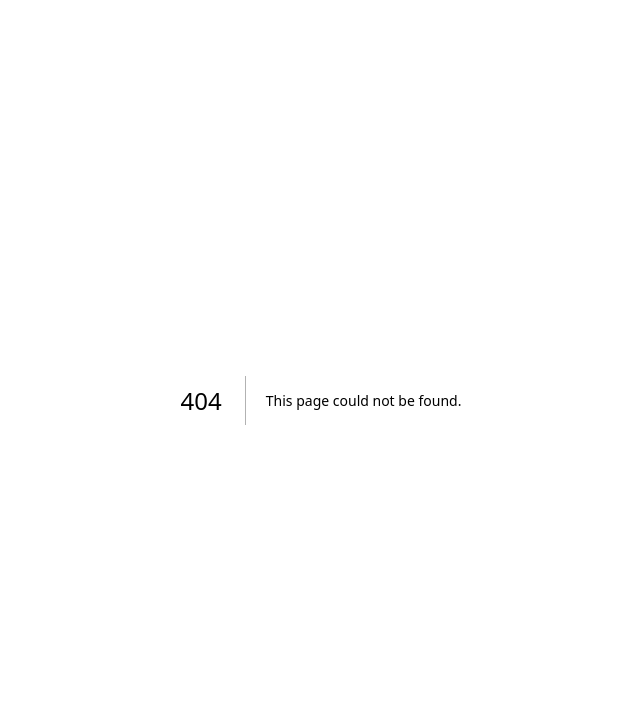
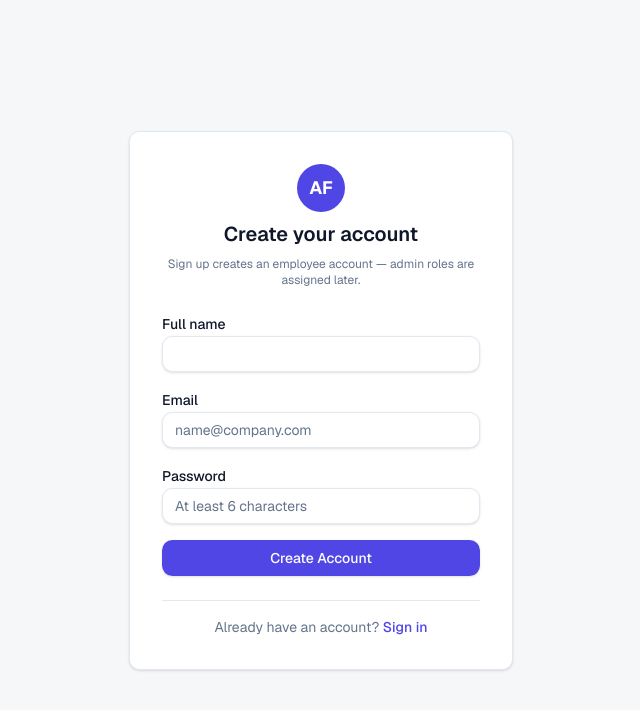
Before and after one commit to kuntardivyang/assetflow, a Next.js app: page /signup in a window 1280 px wide. Before the commit this address had no page. Shown: the top 710 px of the page, without its empty margins (319-959 px from the left). Built offline with nearby package versions, Linux system fonts and the light colour scheme.

Commit message:
feat: login and signup screens

```diff
--- /dev/null
+++ b/app/(auth)/login/page.tsx
@@ -0,0 +1,101 @@
+"use client";
+
+import { useState } from "react";
+import { useRouter } from "next/navigation";
+import Link from "next/link";
+import { signIn } from "next-auth/react";
+import { Button } from "@/components/ui/button";
+import { Input } from "@/components/ui/input";
+import { Label } from "@/components/ui/label";
+import { Card } from "@/components/ui/card";
+
+export default function LoginPage() {
+  const router = useRouter();
+  const [email, setEmail] = useState("");
+  const [password, setPassword] = useState("");
+  const [error, setError] = useState("");
+  const [loading, setLoading] = useState(false);
+
+  async function handleSubmit(e: React.FormEvent) {
+    e.preventDefault();
+    setError("");
+    setLoading(true);
+    const res = await signIn("credentials", {
+      email,
+      password,
+      redirect: false,
+    });
+    setLoading(false);
+    if (res?.error) {
+      setError("Invalid email or password");
+      return;
+    }
+    router.push("/dashboard");
+    router.refresh();
+  }
+
+  return (
+    <div className="flex min-h-screen items-center justify-center bg-background px-4">
+      <Card className="w-full max-w-sm p-8">
+        <div className="mb-6 flex flex-col items-center gap-2">
+          <div className="flex h-12 w-12 items-center justify-center rounded-full bg-primary text-lg font-bold text-primary-foreground">
+            AF
+          </div>
+          <h1 className="text-xl font-semibold">AssetFlow — login</h1>
+        </div>
+
+        <form onSubmit={handleSubmit} className="space-y-4">
+          <div className="space-y-1.5">
+            <Label htmlFor="email">Email</Label>
+            <Input
+              id="email"
+              type="email"
+              placeholder="name@company.com"
+              value={email}
+              onChange={(e) => setEmail(e.target.value)}
+              required
+            />
+          </div>
+          <div className="space-y-1.5">
+            <div className="flex items-center justify-between">
+              <Label htmlFor="password">Password</Label>
+              <button
+                type="button"
+                className="text-xs text-muted-foreground hover:text-foreground"
+                onClick={() => alert("Password reset is not part of this demo.")}
+              >
+                Forgot password
+              </button>
+            </div>
+            <Input
+              id="password"
+              type="password"
+              placeholder="••••••••••"
+              value={password}
+              onChange={(e) => setPassword(e.target.value)}
+              required
+            />
+          </div>
+
+          {error && <p className="text-sm text-danger">{error}</p>}
+
+          <Button type="submit" className="w-full" disabled={loading}>
+            {loading ? "Signing in…" : "Sign in"}
+          </Button>
+        </form>
+
+        <div className="mt-6 border-t border-border pt-4 text-center text-sm text-muted-foreground">
+          <p className="mb-2">New here?</p>
+          <p className="mb-3 text-xs">
+            Sign up creates an employee account — admin roles are assigned later.
+          </p>
+          <Link href="/signup">
+            <Button variant="outline" className="w-full">
+              Create Account
+            </Button>
+          </Link>
+        </div>
+      </Card>
+    </div>
+  );
+}
--- /dev/null
+++ b/app/(auth)/signup/page.tsx
@@ -0,0 +1,105 @@
+"use client";
+
+import { useState } from "react";
+import { useRouter } from "next/navigation";
+import Link from "next/link";
+import { signIn } from "next-auth/react";
+import { Button } from "@/components/ui/button";
+import { Input } from "@/components/ui/input";
+import { Label } from "@/components/ui/label";
+import { Card } from "@/components/ui/card";
+
+export default function SignupPage() {
+  const router = useRouter();
+  const [form, setForm] = useState({ name: "", email: "", password: "" });
+  const [error, setError] = useState("");
+  const [loading, setLoading] = useState(false);
+
+  function update(k: keyof typeof form) {
+    return (e: React.ChangeEvent<HTMLInputElement>) =>
+      setForm((f) => ({ ...f, [k]: e.target.value }));
+  }
+
+  async function handleSubmit(e: React.FormEvent) {
+    e.preventDefault();
+    setError("");
+    setLoading(true);
+    const res = await fetch("/api/auth/signup", {
+      method: "POST",
+      headers: { "Content-Type": "application/json" },
+      body: JSON.stringify(form),
+    });
+    if (!res.ok) {
+      const data = await res.json().catch(() => ({}));
+      setError(data.error ?? "Could not create account");
+      setLoading(false);
+      return;
+    }
+    // Auto sign-in after signup.
+    await signIn("credentials", {
+      email: form.email,
+      password: form.password,
+      redirect: false,
+    });
+    router.push("/dashboard");
+    router.refresh();
+  }
+
+  return (
+    <div className="flex min-h-screen items-center justify-center bg-background px-4">
+      <Card className="w-full max-w-sm p-8">
+        <div className="mb-6 flex flex-col items-center gap-2">
+          <div className="flex h-12 w-12 items-center justify-center rounded-full bg-primary text-lg font-bold text-primary-foreground">
+            AF
+          </div>
+          <h1 className="text-xl font-semibold">Create your account</h1>
+          <p className="text-center text-xs text-muted-foreground">
+            Sign up creates an employee account — admin roles are assigned later.
+          </p>
+        </div>
+
+        <form onSubmit={handleSubmit} className="space-y-4">
+          <div className="space-y-1.5">
+            <Label htmlFor="name">Full name</Label>
+            <Input id="name" value={form.name} onChange={update("name")} required />
+          </div>
+          <div className="space-y-1.5">
+            <Label htmlFor="email">Email</Label>
+            <Input
+              id="email"
+              type="email"
+              placeholder="name@company.com"
+              value={form.email}
+              onChange={update("email")}
+              required
+            />
+          </div>
+          <div className="space-y-1.5">
+            <Label htmlFor="password">Password</Label>
+            <Input
+              id="password"
+              type="password"
+              placeholder="At least 6 characters"
+              value={form.password}
+              onChange={update("password")}
+              required
+            />
+          </div>
+
+          {error && <p className="text-sm text-danger">{error}</p>}
+
+          <Button type="submit" className="w-full" disabled={loading}>
+            {loading ? "Creating…" : "Create Account"}
+          </Button>
+        </form>
+
+        <div className="mt-6 border-t border-border pt-4 text-center text-sm text-muted-foreground">
+          Already have an account?{" "}
+          <Link href="/login" className="font-medium text-primary hover:underline">
+            Sign in
+          </Link>
+        </div>
+      </Card>
+    </div>
+  );
+}
--- a/app/page.tsx
+++ b/app/page.tsx
@@ -1,65 +1,6 @@
-import Image from "next/image";
+import { redirect } from "next/navigation";
 
+// Entry point — middleware sends unauthenticated users to /login.
 export default function Home() {
-  return (
-    <div className="flex flex-col flex-1 items-center justify-center bg-zinc-50 font-sans dark:bg-black">
-      <main className="flex flex-1 w-full max-w-3xl flex-col items-center justify-between py-32 px-16 bg-white dark:bg-black sm:items-start">
-        <Image
-          className="dark:invert"
-          src="/next.svg"
-          alt="Next.js logo"
-          width={100}
-          height={20}
-          priority
-        />
-        <div className="flex flex-col items-center gap-6 text-center sm:items-start sm:text-left">
-          <h1 className="max-w-xs text-3xl font-semibold leading-10 tracking-tight text-black dark:text-zinc-50">
-            To get started, edit the page.tsx file.
-          </h1>
-          <p className="max-w-md text-lg leading-8 text-zinc-600 dark:text-zinc-400">
-            Looking for a starting point or more instructions? Head over to{" "}
-            <a
-              href="https://vercel.com/templates?framework=next.js&utm_source=create-next-app&utm_medium=appdir-template-tw&utm_campaign=create-next-app"
-              className="font-medium text-zinc-950 dark:text-zinc-50"
-            >
-              Templates
-            </a>{" "}
-            or the{" "}
-            <a
-              href="https://nextjs.org/learn?utm_source=create-next-app&utm_medium=appdir-template-tw&utm_campaign=create-next-app"
-              className="font-medium text-zinc-950 dark:text-zinc-50"
-            >
-              Learning
-            </a>{" "}
-            center.
-          </p>
-        </div>
-        <div className="flex flex-col gap-4 text-base font-medium sm:flex-row">
-          <a
-            className="flex h-12 w-full items-center justify-center gap-2 rounded-full bg-foreground px-5 text-background transition-colors hover:bg-[#383838] dark:hover:bg-[#ccc] md:w-[158px]"
-            href="https://vercel.com/new?utm_source=create-next-app&utm_medium=appdir-template-tw&utm_campaign=create-next-app"
-            target="_blank"
-            rel="noopener noreferrer"
-          >
-            <Image
-              className="dark:invert"
-              src="/vercel.svg"
-              alt="Vercel logomark"
-              width={16}
-              height={16}
-            />
-            Deploy Now
-          </a>
-          <a
-            className="flex h-12 w-full items-center justify-center rounded-full border border-solid border-black/[.08] px-5 transition-colors hover:border-transparent hover:bg-black/[.04] dark:border-white/[.145] dark:hover:bg-[#1a1a1a] md:w-[158px]"
-            href="https://nextjs.org/docs?utm_source=create-next-app&utm_medium=appdir-template-tw&utm_campaign=create-next-app"
-            target="_blank"
-            rel="noopener noreferrer"
-          >
-            Documentation
-          </a>
-        </div>
-      </main>
-    </div>
-  );
+  redirect("/dashboard");
 }
```
